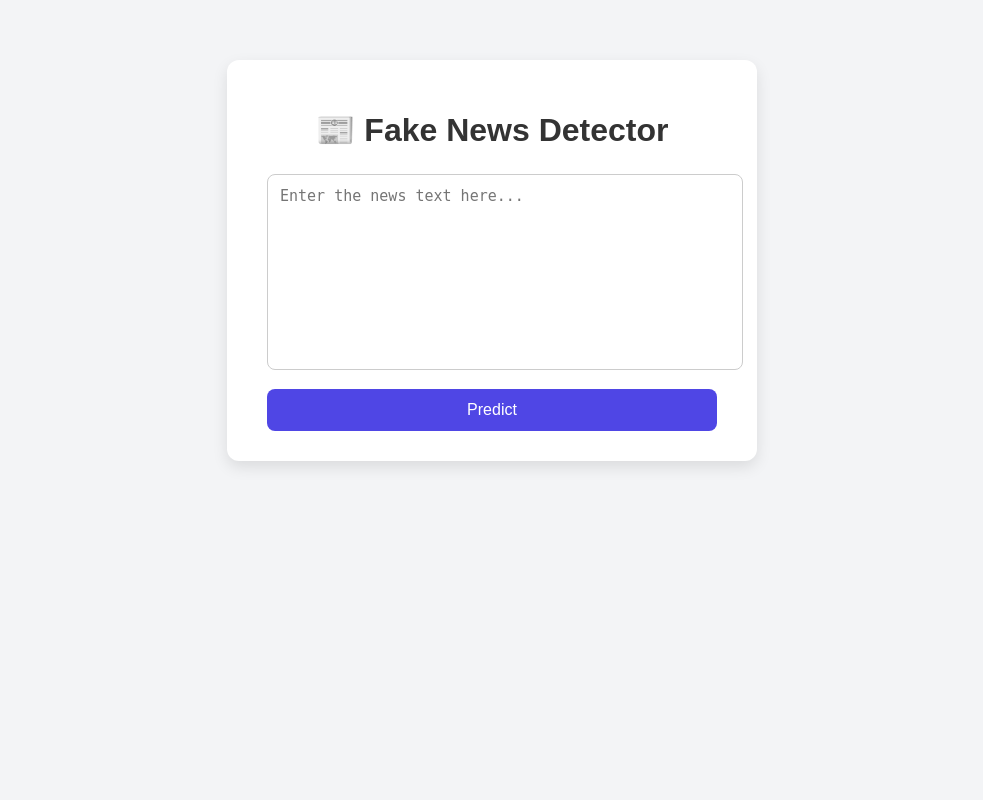
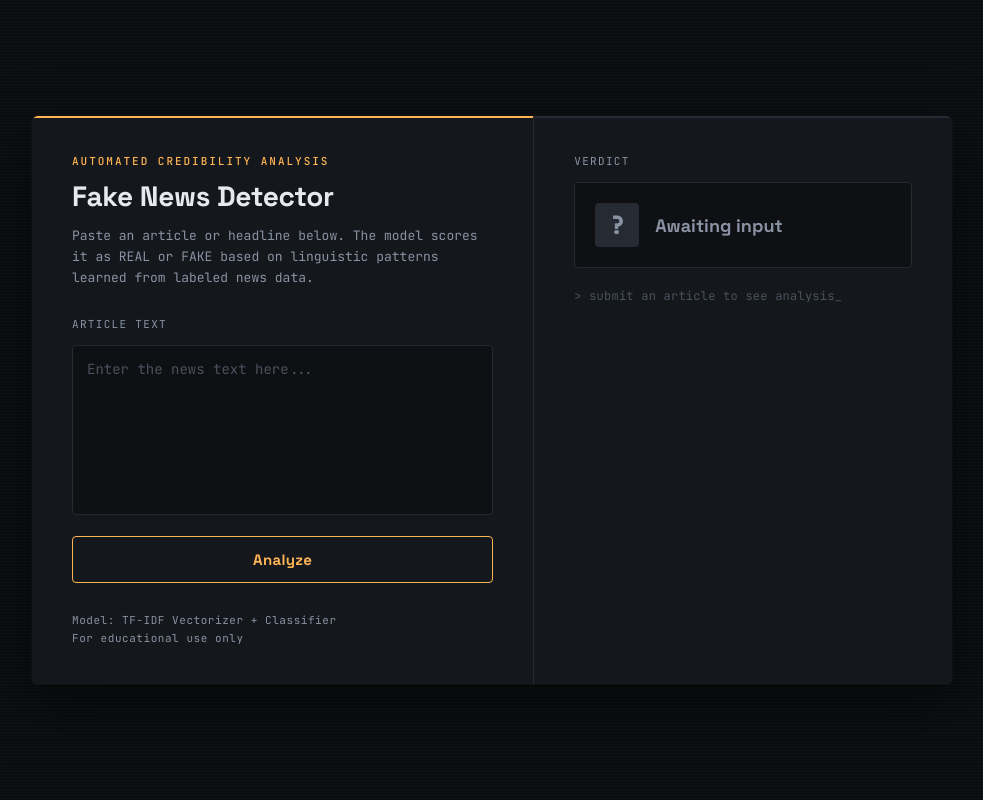
Before and after one commit to MahiAgrawal47/fake_news_detection, a Flask app: page / in a window 1280 px wide. Shown: the whole page, without its empty margins (148-1131 px from the left). Run offline with Flask 3, Linux system fonts and the light colour scheme; parts of the project's set-up code (start-up, migrations or seed data) failed here and were passed over.

Commit message:
changed ui a little

```diff
--- a/src/components/data_transformation.py
+++ b/src/components/data_transformation.py
@@ -1,5 +1,5 @@
 import pickle
-from src.utils import get_vectorizer, fit_vectorizer, transform_vectorizer
+from src.utils import get_vectorizer, fit_vectorizer, transform_vectorizer , text_cleaning
 import pandas as pd
 
 print("🚀 data_transformation.py STARTED")
@@ -13,9 +13,9 @@ class DataTransformation:
 
 
 
-        #train_df['text']=train_df['text'].apply(text_cleaning)
+        train_df['text']=train_df['text'].apply(text_cleaning)
 
-       # test_df['text']=test_df['text'].apply(text_cleaning)
+        test_df['text']=test_df['text'].apply(text_cleaning)
 
         vectorizer = get_vectorizer()
 
--- a/src/components/model_train.py
+++ b/src/components/model_train.py
@@ -3,6 +3,7 @@ from sklearn.linear_model import LogisticRegression
 #from sklearn.svm import SVC
 from sklearn.svm import LinearSVC
 from sklearn.metrics import accuracy_score,classification_report,confusion_matrix
+from src.utils import text_cleaning
 #from sklearn.ensemble import RandomForestClassifier
 #from sklearn.tree import DecisionTreeClassifier
 #from xgboost import XGBClassifier
@@ -97,6 +98,9 @@ if __name__ == "__main__":
         train_df = pd.read_csv("artifacts/train.csv")
         test_df = pd.read_csv("artifacts/test.csv")
 
+        train_df["text"] = train_df["text"].apply(text_cleaning)
+        test_df["text"] = test_df["text"].apply(text_cleaning)
+
         x_train = vectorizer.transform(train_df["text"])
         x_test = vectorizer.transform(test_df["text"])
         y_train = train_df["output"]
--- a/src/components/predict.py
+++ b/src/components/predict.py
@@ -1,6 +1,6 @@
 import pickle
 import pandas as pd
-#from src.utils import text_cleaning
+from src.utils import text_cleaning
 
 
 def load_artifacts():
@@ -11,9 +11,9 @@ def load_artifacts():
     return vectorizer,model
 
 def prediction(text):
-    #cleaned_text=text_cleaning(text)
+    cleaned_text=text_cleaning(text)
     vectorizer,model=load_artifacts()
-    vectorized_text=vectorizer.transform(text)
+    vectorized_text=vectorizer.transform([cleaned_text])
     predicted=model.predict(vectorized_text)
 
     if(predicted[0]==0):
--- a/static/styles.css
+++ b/static/styles.css
@@ -1,83 +1,284 @@
-/* Global styling */
+:root {
+    --bg: #0b0d10;
+    --panel: #14171c;
+    --border: #262b33;
+    --text: #e6e9ee;
+    --muted: #8a93a3;
+    --accent: #ffb454;
+    --real: #4ade80;
+    --fake: #f87171;
+    --mono: 'JetBrains Mono', monospace;
+    --display: 'Space Grotesk', sans-serif;
+}
+
+* {
+    box-sizing: border-box;
+}
+
 body {
     margin: 0;
     padding: 0;
-    background: #f3f4f6;
-    font-family: 'Poppins', sans-serif;
+    background: var(--bg);
+    color: var(--text);
+    font-family: var(--mono);
+    min-height: 100vh;
+    display: flex;
+    align-items: center;
+    justify-content: center;
+    position: relative;
+    overflow-x: hidden;
 }
 
-/* Main container */
-.container {
-    width: 450px;
-    margin: 60px auto;
-    background: white;
-    padding: 30px 40px;
-    border-radius: 12px;
-    box-shadow: 0 6px 15px rgba(0, 0, 0, 0.1);
+/* Subtle scanline signature element */
+.scanline {
+    position: fixed;
+    top: 0;
+    left: 0;
+    width: 100%;
+    height: 100%;
+    pointer-events: none;
+    background: repeating-linear-gradient(
+        180deg,
+        rgba(255, 255, 255, 0.02) 0px,
+        rgba(255, 255, 255, 0.02) 1px,
+        transparent 1px,
+        transparent 3px
+    );
+    z-index: 1;
+}
+
+/* Layout wrapper */
+.wrapper {
+    display: grid;
+    grid-template-columns: 1.2fr 1fr;
+    gap: 1px;
+    width: 920px;
+    margin: 60px 20px;
+    position: relative;
+    z-index: 2;
+    background: var(--border);
+    border-radius: 6px;
+    overflow: hidden;
+    box-shadow: 0 0 0 1px rgba(255,255,255,0.02), 0 20px 60px rgba(0,0,0,0.5);
+}
+
+.panel {
+    background: var(--panel);
+    padding: 36px 40px;
+}
+
+.input-panel {
+    border-top: 2px solid var(--accent);
+}
+
+.result-panel {
+    border-top: 2px solid var(--border);
+    display: flex;
+    flex-direction: column;
+}
+
+.eyebrow {
+    font-size: 11px;
+    letter-spacing: 0.18em;
+    color: var(--accent);
+    margin-bottom: 10px;
+    font-weight: 500;
 }
 
 /* Title */
 .title {
-    text-align: center;
-    margin-bottom: 25px;
-    color: #333;
+    font-family: var(--display);
+    font-size: 28px;
+    font-weight: 700;
+    margin: 0 0 12px 0;
+    color: var(--text);
+    letter-spacing: -0.01em;
+}
+
+.subtitle {
+    font-size: 13px;
+    line-height: 1.6;
+    color: var(--muted);
+    margin: 0 0 28px 0;
+}
+
+.field-label {
+    display: block;
+    font-size: 11px;
+    letter-spacing: 0.12em;
+    color: var(--muted);
+    margin-bottom: 14px;
 }
 
 /* Textarea */
 textarea {
     width: 100%;
     height: 170px;
-    padding: 12px;
-    border: 1px solid #ccc;
-    border-radius: 8px;
+    padding: 14px;
+    background: #0e1013;
+    border: 1px solid var(--border);
+    border-radius: 4px;
     resize: none;
-    font-size: 15px;
+    font-size: 14px;
+    font-family: var(--mono);
+    color: var(--text);
     outline: none;
-    transition: border 0.2s ease;
+    transition: border-color 0.2s ease;
+}
+
+textarea::placeholder {
+    color: #4a525e;
 }
 
 textarea:focus {
-    border-color: #4f46e5;
-    box-shadow: 0 0 5px rgba(79, 70, 229, 0.3);
+    border-color: var(--accent);
 }
 
-/* Button */
+/* Button - ghost style */
 .btn {
     width: 100%;
-    padding: 12px;
-    margin-top: 15px;
-    background: #4f46e5;
-    color: white;
-    font-size: 16px;
-    border: none;
-    border-radius: 8px;
+    padding: 13px;
+    margin-top: 16px;
+    background: transparent;
+    color: var(--accent);
+    border: 1px solid var(--accent);
+    font-family: var(--display);
+    font-size: 15px;
+    font-weight: 700;
+    border-radius: 4px;
     cursor: pointer;
-    transition: background 0.2s ease;
+    transition: background 0.15s ease, color 0.15s ease;
+    letter-spacing: 0.02em;
 }
 
 .btn:hover {
-    background: #4338ca;
+    background: var(--accent);
+    color: #1a1306;
 }
 
-/* Result box */
-.result {
-    margin-top: 25px;
-    padding: 15px;
-    border-radius: 8px;
-    text-align: center;
-    font-size: 18px;
-    font-weight: bold;
+.btn:focus-visible {
+    outline: 2px solid var(--accent);
+    outline-offset: 2px;
 }
 
-/* Colors depending on prediction */
-.real {
-    background: #d1fae5;
-    color: #065f46;
-    border: 1px solid #10b981;
+.footer {
+    margin-top: 28px;
+    font-size: 11px;
+    color: var(--muted);
+    line-height: 1.7;
+    letter-spacing: 0.05em;
 }
 
-.fake {
-    background: #fee2e2;
-    color: #991b1b;
-    border: 1px solid #ef4444;
+/* Result panel */
+.verdict {
+    display: flex;
+    align-items: center;
+    gap: 16px;
+    padding: 20px;
+    border-radius: 4px;
+    border: 1px solid var(--border);
+    background: #0e1013;
+    margin-bottom: 20px;
 }
+
+.verdict-icon {
+    font-size: 24px;
+    font-weight: 700;
+    width: 44px;
+    height: 44px;
+    border-radius: 4px;
+    display: flex;
+    align-items: center;
+    justify-content: center;
+    background: var(--border);
+    color: var(--muted);
+    flex-shrink: 0;
+}
+
+.verdict-text {
+    font-family: var(--display);
+    font-size: 18px;
+    font-weight: 700;
+    color: var(--text);
+}
+
+.verdict.empty .verdict-icon {
+    color: var(--muted);
+}
+
+.verdict.empty .verdict-text {
+    color: var(--muted);
+}
+
+.verdict.real {
+    border-color: rgba(74, 222, 128, 0.3);
+    background: rgba(74, 222, 128, 0.06);
+}
+.verdict.real .verdict-icon {
+    background: rgba(74, 222, 128, 0.15);
+    color: var(--real);
+}
+.verdict.real .verdict-text {
+    color: var(--real);
+}
+
+.verdict.fake {
+    border-color: rgba(248, 113, 113, 0.3);
+    background: rgba(248, 113, 113, 0.06);
+}
+.verdict.fake .verdict-icon {
+    background: rgba(248, 113, 113, 0.15);
+    color: var(--fake);
+}
+.verdict.fake .verdict-text {
+    color: var(--fake);
+}
+
+/* Confidence meter */
+.meter {
+    height: 6px;
+    width: 100%;
+    background: var(--border);
+    border-radius: 3px;
+    overflow: hidden;
+    margin-bottom: 10px;
+}
+
+.meter-fill {
+    height: 100%;
+    width: 100%;
+    border-radius: 3px;
+}
+
+.meter-fill.real {
+    background: var(--real);
+}
+
+.meter-fill.fake {
+    background: var(--fake);
+}
+
+.meter-label {
+    font-size: 12px;
+    color: var(--muted);
+    letter-spacing: 0.02em;
+}
+
+.meter-label.muted {
+    color: #4a525e;
+}
+
+/* Responsive */
+@media (max-width: 880px) {
+    .wrapper {
+        grid-template-columns: 1fr;
+        width: 100%;
+    }
+    .panel {
+        padding: 28px 24px;
+    }
+    .result-panel {
+        border-top: none;
+        border-left: 2px solid var(--border);
+    }
+}
--- a/templates/home.html
+++ b/templates/home.html
@@ -4,28 +4,65 @@
     <meta charset="UTF-8" />
     <meta name="viewport" content="width=device-width, initial-scale=1.0" />
     <title>Fake News Detector</title>
-    <link rel="stylesheet" href="styles.css" />
+    <link rel="preconnect" href="https://fonts.googleapis.com">
+    <link rel="preconnect" href="https://fonts.gstatic.com" crossorigin>
+    <link href="https://fonts.googleapis.com/css2?family=Space+Grotesk:wght@500;700&family=JetBrains+Mono:wght@400;500&display=swap" rel="stylesheet">
+    <link rel="stylesheet" href="{{ url_for('static', filename='styles.css') }}" />
 </head>
 
 <body>
-    <div class="container">
-        <h1 class="title">📰 Fake News Detector</h1>
+    <div class="scanline"></div>
+    <div class="wrapper">
+
+        <div class="panel input-panel">
+            <div class="eyebrow">AUTOMATED CREDIBILITY ANALYSIS</div>
+            <h1 class="title">Fake News Detector</h1>
+            <p class="subtitle">Paste an article or headline below. The model scores it as REAL or FAKE based on linguistic patterns learned from labeled news data.</p>
 
             <form action="/predict" method="POST" class="form">
+                <label for="news_text" class="field-label">ARTICLE TEXT</label>
                 <textarea
+                    id="news_text"
                     name="news_text"
                     placeholder="Enter the news text here..."
                     required
                 ></textarea>
 
-            <button type="submit" class="btn">Predict</button>
+                <button type="submit" class="btn">Analyze</button>
             </form>
 
+            <div class="footer">Model: TF-IDF Vectorizer + Classifier<br>For educational use only</div>
+        </div>
+
+        <div class="panel result-panel">
+            <div class="field-label">VERDICT</div>
+
             {% if result %}
-        <div class="result {{ result_class }}">
-            {{ result }}
+            <div class="verdict {{ result_class }}">
+                <div class="verdict-icon">
+                    {% if result_class == 'real' %}✔{% else %}✕{% endif %}
                 </div>
+                <div class="verdict-text">{{ result }}</div>
+            </div>
+            <div class="meter">
+                <div class="meter-fill {{ result_class }}"></div>
+            </div>
+            <div class="meter-label">
+                {% if result_class == 'real' %}
+                Classified as credible content
+                {% else %}
+                Classified as likely misinformation
                 {% endif %}
+            </div>
+            {% else %}
+            <div class="verdict empty">
+                <div class="verdict-icon">?</div>
+                <div class="verdict-text">Awaiting input</div>
+            </div>
+            <div class="meter-label muted">&gt; submit an article to see analysis_</div>
+            {% endif %}
+        </div>
+
     </div>
 </body>
 </html>
```
Also changed, not shown: requirements.txt (added, +9 -0 lines), src/utils.py (+25 -9 lines), test_cleaning.py (+20 -17 lines), 1 other file. Lines whose indentation alone changed are shown as unchanged.
